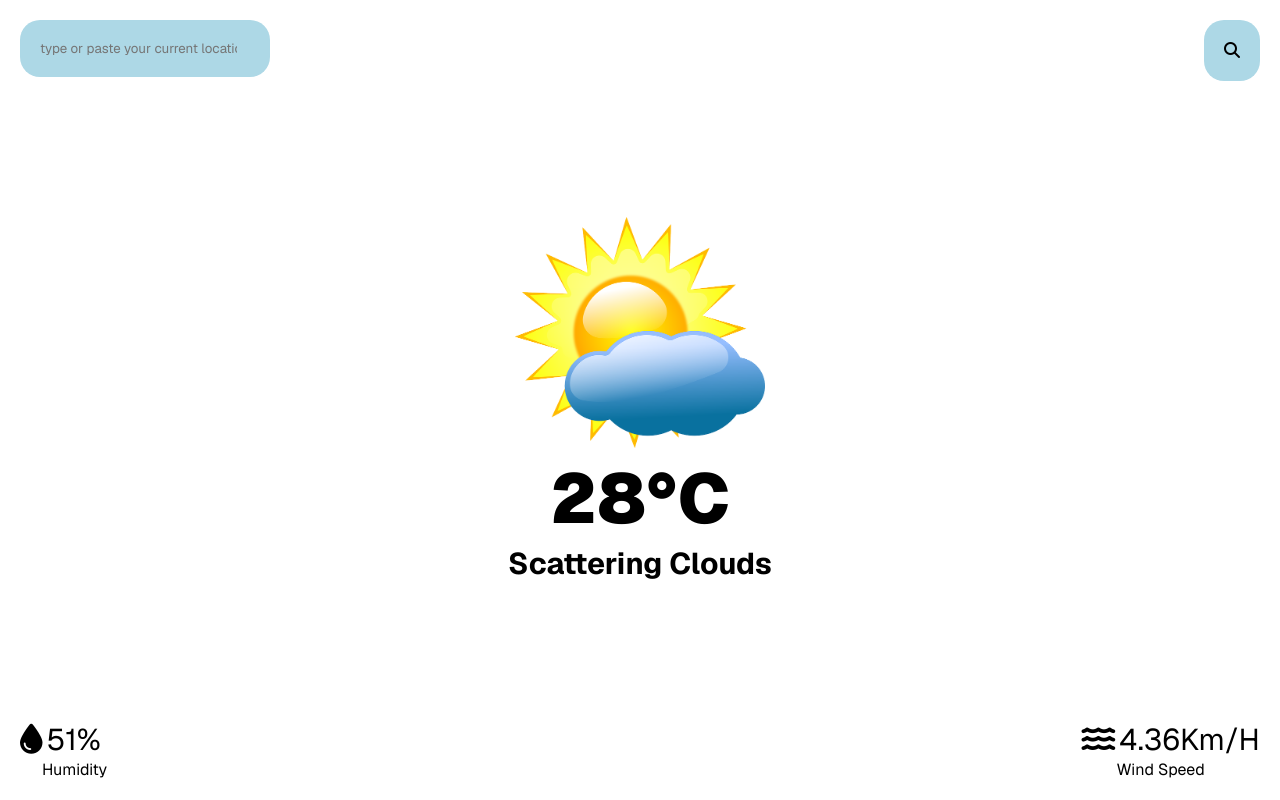
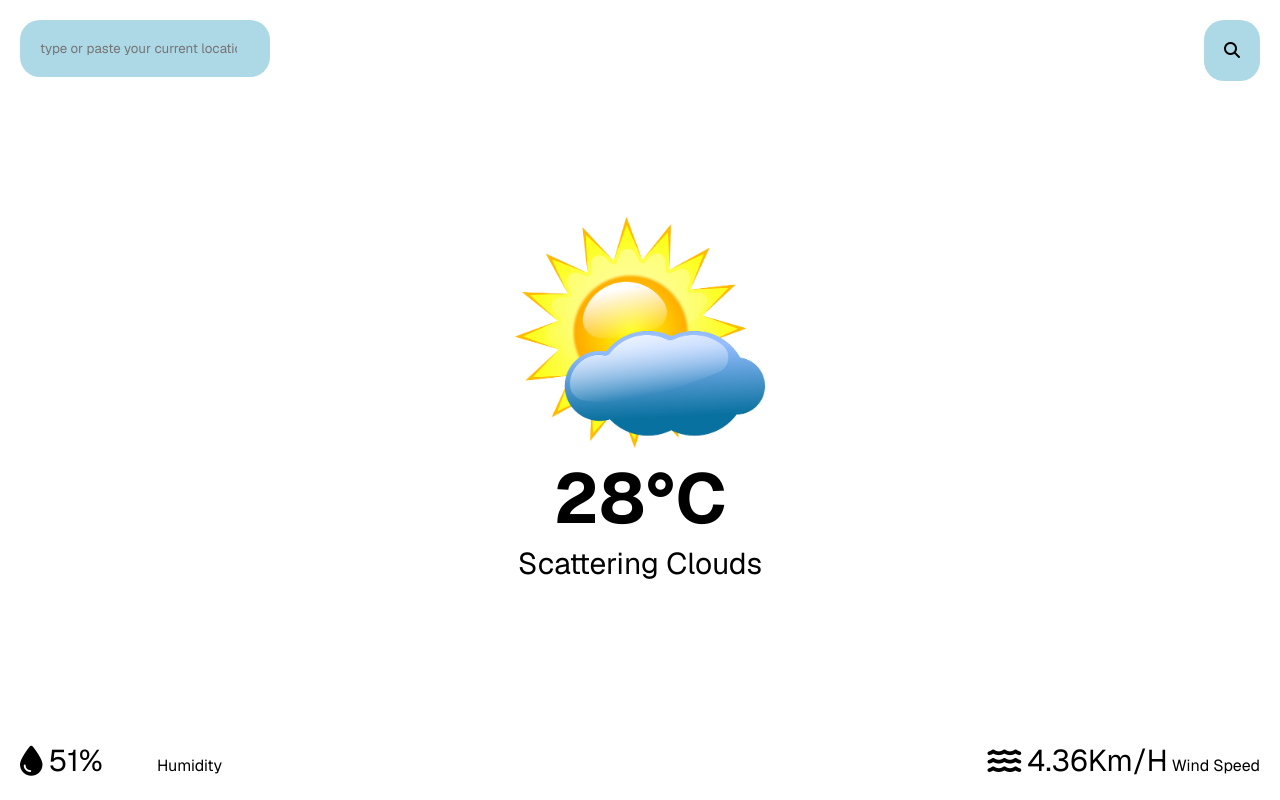
Before and after one commit to samueltuoyo15/Weather-Website, a website: page public/index.html in a window 1280 px wide. Drawn offline with nearby package versions, Linux system fonts and the light colour scheme; a web font is replaced by a local one.

```diff
--- a/index.ts
+++ b/index.ts
@@ -4,14 +4,12 @@
 const dotenv = require("dotenv").config()
 const API_KEY = process.env.API_KEY
 
-const __dirname = path.resolve()
-const publicDir = path.join(__dirname, "public")
 
 const app = express()
 
 app.use(express.urlencoded({ extended: true }))
 
-app.use(express.static(publicDir))
+app.use(express.static(path.join(__dirname, "public")))
 
 app.get("/weather", async (req, res) => {
   try {
--- a/package.json
+++ b/package.json
@@ -4,7 +4,7 @@
   "description": "A simple web application to fetch and display current weather conditions for a given city, street, or country.",
   "main": "index.ts",
   "scripts": {
-    "start": "nodemon index.ts"
+    "start": "ts-node index.ts"
   },
   "repository": {
     "type": "git",
@@ -18,6 +18,7 @@
   },
   "homepage": "https://github.com/samueltuoyo15/Weather-Website#readme",
   "dependencies": {
+    "axios": "^1.8.2",
     "dotenv": "^16.4.7",
     "express": "^4.21.2",
     "helmet": "^8.0.0"
--- a/public/app.js
+++ b/public/app.js
@@ -39,7 +39,7 @@
     })
     .catch(error => {
         console.error(error);
-        weatherDesc.innerHTML = 'Syntax Error or Typo Seems theres no City/County that matches your search';
+        weatherDesc.innerHTML = 'Typo or Invalid Location Seems theres no Street, City, State or County that matches your search';
         weatherIcon.src = '';
         weatherTemp.innerHTML = '';
        WeatherHumidity.innerHTML = '';
--- a/public/index.html
+++ b/public/index.html
@@ -11,7 +11,8 @@
     *{
     margin: 0;
     box-sizing: border-box;
-    font-family: "Geist";
+    user-select: none;
+    font-family: 'Geist', sans-serif;
 }
 
 body, html{
@@ -31,7 +32,6 @@
     top: 0;
     padding: 20px;
     width: 100%;
-    font-weight: bolder;
 }
 
 footer{
@@ -54,17 +54,16 @@
 footer #humidity{
     margin-right: 50px;
 }
+footer .tint{
 
-footer .tint .p{
-    margin-left: 22px;
-    display: block;
+  display: flex;
+  align-items: center;
+  justify-content: center;
+
 }
-
-footer .tint .p2{
-    margin-left: 35px;
-    display: block;
+footer .tint div{
+  margin-left: 6px;
 }
-
 input[type="search"]{
     border: none;
     border-radius: 20px;
@@ -75,17 +74,16 @@
 
 .search-icon{
     background-color: lightblue;
-    padding: 20px;border-radius: 20px;
+    padding: 20px;
+    border-radius: 20px;
 }
 
 .container {
     text-align: center;
-    font-weight: bold;
 }
 
 .container  h1{
     font-size: 70px;
-    font-weight: bolder;
 }
 
 .container  p{
@@ -111,10 +109,10 @@
     </div>
   <footer>
         <div class="tint">
-            <i class="fas fa-tint"></i> <span id="humidity">51%</span> <span class="p">Humidity</span>
+            <i class="fas fa-tint"></i> <div><span id="humidity">51%</span> <span>Humidity</span></div>
         </div>
        <div class="tint tint2">
-            <i class="fas fa-water"></i> <span id="wind-speed">4.36Km/H</span> <span class="p2">Wind Speed</span>
+            <i class="fas fa-water"></i> <div><span id="wind-speed">4.36Km/H</span> <span>Wind Speed</span></div>
         </div>
   </footer>
   <script src="app.js"></script>
```
Also changed, not shown: 3 other files.
